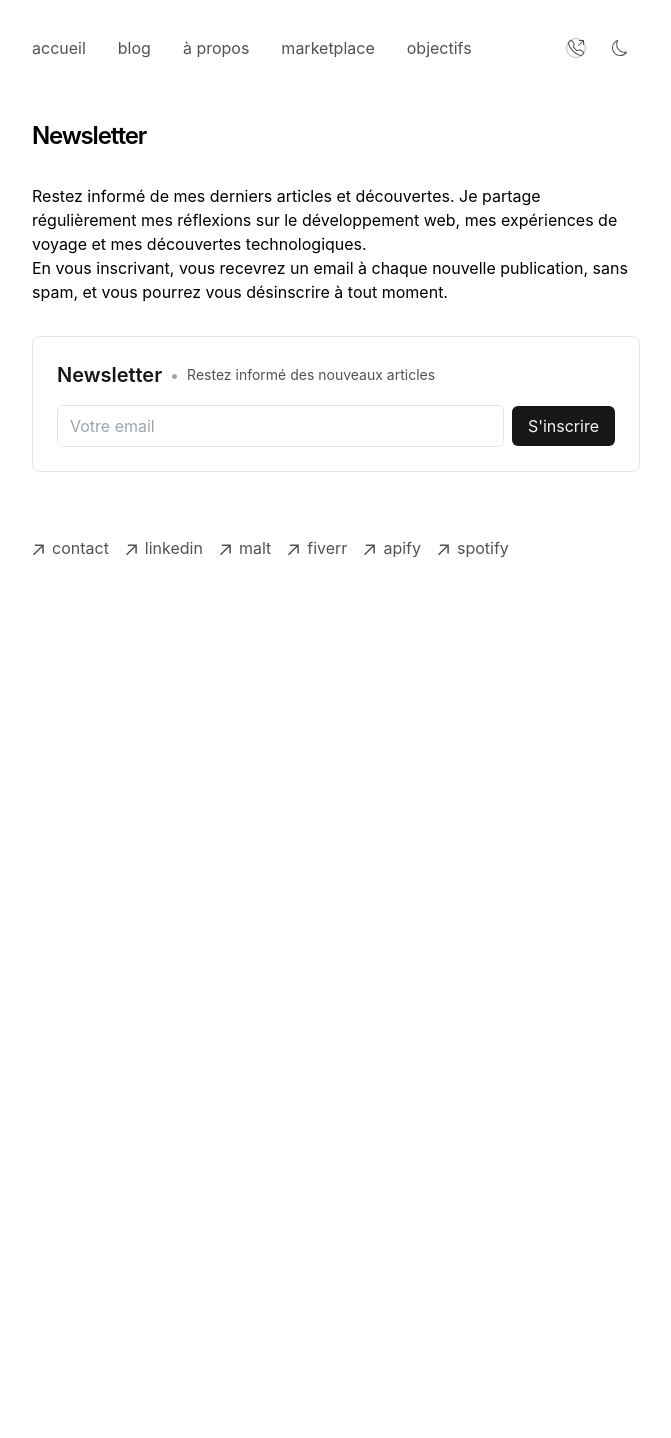
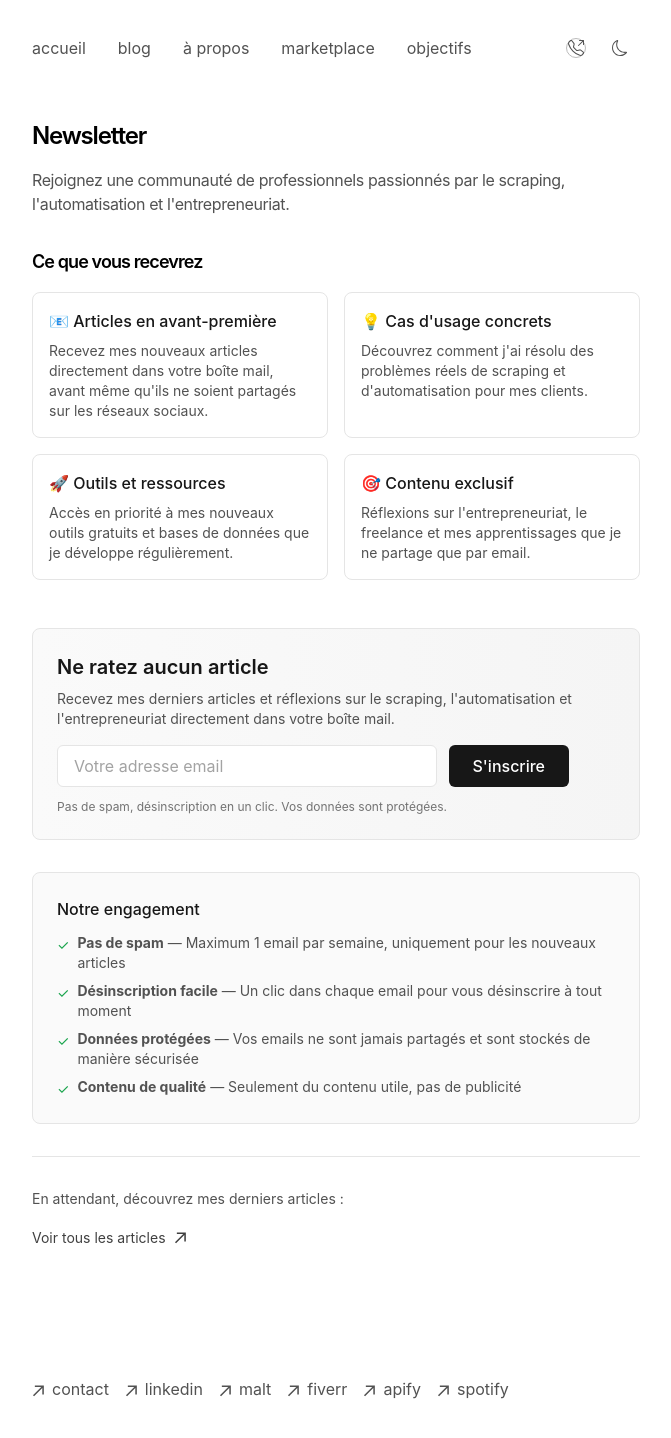
Before and after one commit to rcoco78/mon-blog, a Next.js app: page /newsletter in a window 1280 px wide. Shown: the top 1438 px of the page, without its empty margins (304-975 px from the left). Before the commit the page ends 832 px from the top, so only its background shows below. Built offline with nearby package versions, Linux system fonts and the light colour scheme; no server answers.

Commit message:
Feat: Amélioration de la page newsletter avec bénéfices, statistiques et engagement

```diff
--- a/pages/api/newsletter/count.js
+++ b/pages/api/newsletter/count.js
@@ -1,16 +1,39 @@
+import { list } from '@vercel/blob'
+
+const BLOB_FILENAME = 'newsletter-subscribers.json'
+
 export default async function handler(req, res) {
   if (req.method !== 'GET') {
     return res.status(405).json({ message: 'Method not allowed' })
   }
 
   try {
-    // Récupérer le nombre d'inscrits depuis Google Sheets
-    const response = await fetch(process.env.GOOGLE_SHEETS_WEBHOOK_URL + '?action=count')
-    const data = await response.json()
+    // Récupérer le nombre d'inscrits depuis Blob Storage
+    const blobs = await list({ prefix: BLOB_FILENAME })
+    const existingBlob = blobs.blobs.find((blob) => blob.pathname === BLOB_FILENAME)
 
-    res.status(200).json({ count: data.count })
+    if (existingBlob) {
+      const cacheBuster = `${Date.now()}-${Math.random().toString(36).substr(2, 9)}`
+      const response = await fetch(`${existingBlob.url}?t=${cacheBuster}`, {
+        method: 'GET',
+        cache: 'no-store',
+        headers: {
+          'Cache-Control': 'no-cache, no-store, must-revalidate, max-age=0',
+          Pragma: 'no-cache',
+        },
+      })
+
+      if (response.ok) {
+        const data = await response.json()
+        const count = data.subscribers ? data.subscribers.length : 0
+        return res.status(200).json({ count })
+      }
+    }
+
+    // Si pas de fichier, retourner 0
+    res.status(200).json({ count: 0 })
   } catch (error) {
     console.error('Error fetching subscriber count:', error)
-    res.status(500).json({ message: 'Error fetching subscriber count' })
+    res.status(500).json({ message: 'Error fetching subscriber count', count: 0 })
   }
 }
--- a/pages/newsletter.js
+++ b/pages/newsletter.js
@@ -1,21 +1,143 @@
-import Newsletter from '../components/Newsletter'
+import { useState, useEffect } from 'react'
+import NewsletterForm from '../components/NewsletterForm'
+import SEOHead from '../components/seo/SEOHead'
+import StructuredData from '../components/seo/StructuredData'
+import { generatePageSEO } from '../lib/seo'
+import { siteConfig } from '../lib/config'
+import Link from 'next/link'
 
 export default function NewsletterPage() {
+  const [subscriberCount, setSubscriberCount] = useState(null)
+
+  useEffect(() => {
+    const fetchCount = async () => {
+      try {
+        const response = await fetch('/api/newsletter/count')
+        const data = await response.json()
+        setSubscriberCount(data.count)
+      } catch (error) {
+        console.error('Erreur lors de la récupération du nombre d\'inscrits:', error)
+      }
+    }
+    fetchCount()
+  }, [])
+
+  const pageSEO = generatePageSEO({
+    title: 'Newsletter - Restez informé de mes articles | Corentin Robert',
+    description: 'Inscrivez-vous à ma newsletter pour recevoir mes derniers articles sur le scraping, l\'automatisation et l\'entrepreneuriat. Rejoignez une communauté de professionnels passionnés.',
+    path: '/newsletter',
+    keywords: ['newsletter', 'inscription newsletter', 'articles scraping', 'automatisation', 'entrepreneuriat', 'community']
+  })
+
   return (
-    <main className="flex-auto min-w-0 mt-6 flex flex-col">
-      <section className="max-w-2xl mx-auto w-full">
-        <h1 className="font-semibold text-2xl mb-8 tracking-tighter">Newsletter</h1>
-        <div className="prose dark:prose-invert mb-8">
-          <p>
-            Restez informé de mes derniers articles et découvertes. Je partage régulièrement mes réflexions sur le développement web,
-            mes expériences de voyage et mes découvertes technologiques.
+    <>
+      <SEOHead {...pageSEO} />
+
+      {/* Structured Data */}
+      <StructuredData type="Service" data={{
+        name: 'Newsletter - Articles sur le scraping et l\'automatisation',
+        description: 'Recevez mes derniers articles et réflexions directement dans votre boîte mail',
+        provider: {
+          '@type': 'Person',
+          name: siteConfig.author,
+          url: siteConfig.url
+        },
+        areaServed: 'FR',
+        serviceType: 'Newsletter'
+      }} />
+
+      <main className="flex-auto min-w-0 mt-6 flex flex-col">
+        <section className="mb-16">
+          <h1 className="font-semibold text-2xl mb-4 tracking-tighter">Newsletter</h1>
+          <p className="mb-8 text-neutral-600 dark:text-neutral-400 tracking-tight">
+            Rejoignez une communauté de professionnels passionnés par le scraping, l'automatisation et l'entrepreneuriat.
           </p>
-          <p>
-            En vous inscrivant, vous recevrez un email à chaque nouvelle publication, sans spam, et vous pourrez vous désinscrire à tout moment.
-          </p>
-        </div>
-        <Newsletter />
-      </section>
-    </main>
+
+          {/* Statistiques */}
+          {subscriberCount !== null && (
+            <div className="mb-8 p-4 rounded-lg border border-neutral-200 dark:border-neutral-800 bg-neutral-50 dark:bg-neutral-900/50">
+              <p className="text-sm text-neutral-600 dark:text-neutral-400">
+                <strong className="text-neutral-900 dark:text-neutral-100">{subscriberCount}</strong> {subscriberCount === 1 ? 'personne' : 'personnes'} {subscriberCount === 1 ? 'est' : 'sont'} déjà inscrite{subscriberCount > 1 ? 's' : ''}
+              </p>
+            </div>
+          )}
+
+          {/* Bénéfices */}
+          <div className="mb-8 space-y-4">
+            <h2 className="font-semibold text-lg mb-4 tracking-tighter">Ce que vous recevrez</h2>
+            <div className="grid grid-cols-1 md:grid-cols-2 gap-4">
+              <div className="p-4 rounded-lg border border-neutral-200 dark:border-neutral-800">
+                <h3 className="font-medium text-neutral-900 dark:text-neutral-100 mb-2">📧 Articles en avant-première</h3>
+                <p className="text-sm text-neutral-600 dark:text-neutral-400">
+                  Recevez mes nouveaux articles directement dans votre boîte mail, avant même qu'ils ne soient partagés sur les réseaux sociaux.
+                </p>
+              </div>
+              <div className="p-4 rounded-lg border border-neutral-200 dark:border-neutral-800">
+                <h3 className="font-medium text-neutral-900 dark:text-neutral-100 mb-2">💡 Cas d'usage concrets</h3>
+                <p className="text-sm text-neutral-600 dark:text-neutral-400">
+                  Découvrez comment j'ai résolu des problèmes réels de scraping et d'automatisation pour mes clients.
+                </p>
+              </div>
+              <div className="p-4 rounded-lg border border-neutral-200 dark:border-neutral-800">
+                <h3 className="font-medium text-neutral-900 dark:text-neutral-100 mb-2">🚀 Outils et ressources</h3>
+                <p className="text-sm text-neutral-600 dark:text-neutral-400">
+                  Accès en priorité à mes nouveaux outils gratuits et bases de données que je développe régulièrement.
+                </p>
+              </div>
+              <div className="p-4 rounded-lg border border-neutral-200 dark:border-neutral-800">
+                <h3 className="font-medium text-neutral-900 dark:text-neutral-100 mb-2">🎯 Contenu exclusif</h3>
+                <p className="text-sm text-neutral-600 dark:text-neutral-400">
+                  Réflexions sur l'entrepreneuriat, le freelance et mes apprentissages que je ne partage que par email.
+                </p>
+              </div>
+            </div>
+          </div>
+
+          {/* Formulaire d'inscription */}
+          <div className="mb-8">
+            <NewsletterForm compact={false} />
+          </div>
+
+          {/* Engagement */}
+          <div className="p-6 rounded-lg border border-neutral-200 dark:border-neutral-800 bg-neutral-50 dark:bg-neutral-900/50">
+            <h3 className="font-medium text-neutral-900 dark:text-neutral-100 mb-3">Notre engagement</h3>
+            <ul className="space-y-2 text-sm text-neutral-600 dark:text-neutral-400">
+              <li className="flex items-start gap-2">
+                <span className="text-green-600 dark:text-green-400 mt-0.5">✓</span>
+                <span><strong>Pas de spam</strong> — Maximum 1 email par semaine, uniquement pour les nouveaux articles</span>
+              </li>
+              <li className="flex items-start gap-2">
+                <span className="text-green-600 dark:text-green-400 mt-0.5">✓</span>
+                <span><strong>Désinscription facile</strong> — Un clic dans chaque email pour vous désinscrire à tout moment</span>
+              </li>
+              <li className="flex items-start gap-2">
+                <span className="text-green-600 dark:text-green-400 mt-0.5">✓</span>
+                <span><strong>Données protégées</strong> — Vos emails ne sont jamais partagés et sont stockés de manière sécurisée</span>
+              </li>
+              <li className="flex items-start gap-2">
+                <span className="text-green-600 dark:text-green-400 mt-0.5">✓</span>
+                <span><strong>Contenu de qualité</strong> — Seulement du contenu utile, pas de publicité</span>
+              </li>
+            </ul>
+          </div>
+
+          {/* Liens vers le blog */}
+          <div className="mt-8 pt-8 border-t border-neutral-200 dark:border-neutral-800">
+            <p className="text-sm text-neutral-600 dark:text-neutral-400 mb-4">
+              En attendant, découvrez mes derniers articles :
+            </p>
+            <Link
+              href="/blog"
+              className="inline-flex items-center gap-2 text-sm text-neutral-700 dark:text-neutral-300 hover:text-neutral-900 dark:hover:text-neutral-100 transition-colors"
+            >
+              Voir tous les articles
+              <svg width="12" height="12" viewBox="0 0 12 12" fill="none" xmlns="http://www.w3.org/2000/svg">
+                <path d="M2.07102 11.3494L0.963068 10.2415L9.2017 1.98864H2.83807L2.85227 0.454545H11.8438V9.46023H10.2955L10.3097 3.09659L2.07102 11.3494Z" fill="currentColor" />
+              </svg>
+            </Link>
+          </div>
+        </section>
+      </main>
+    </>
   )
 }
```
